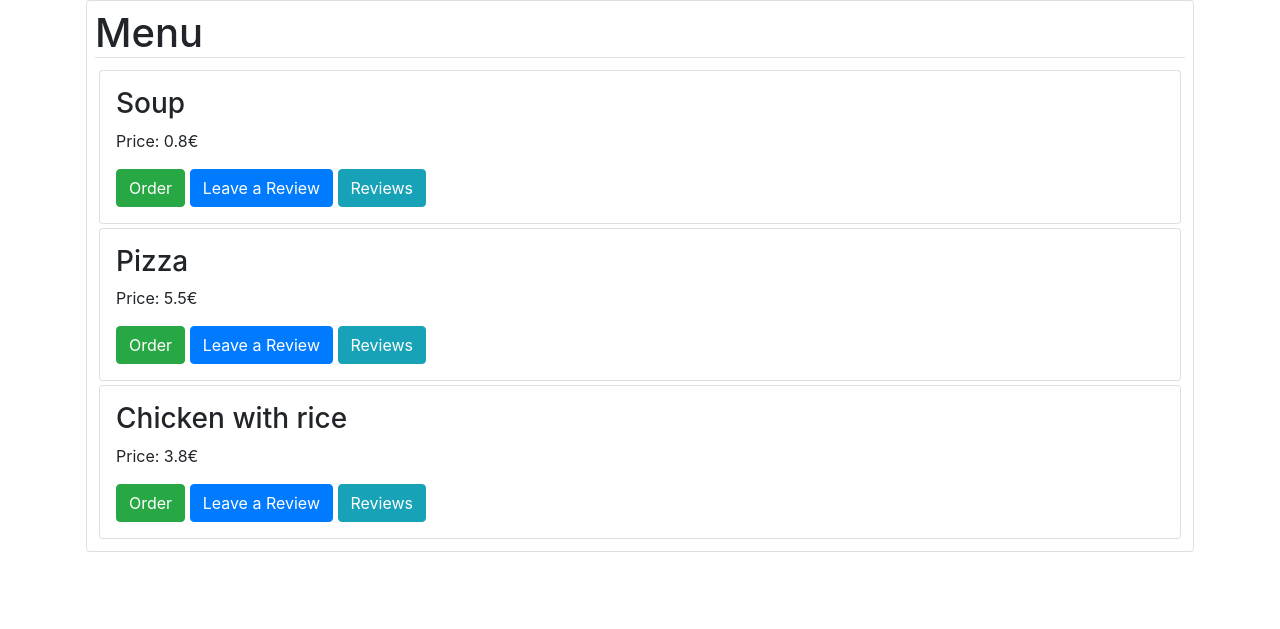
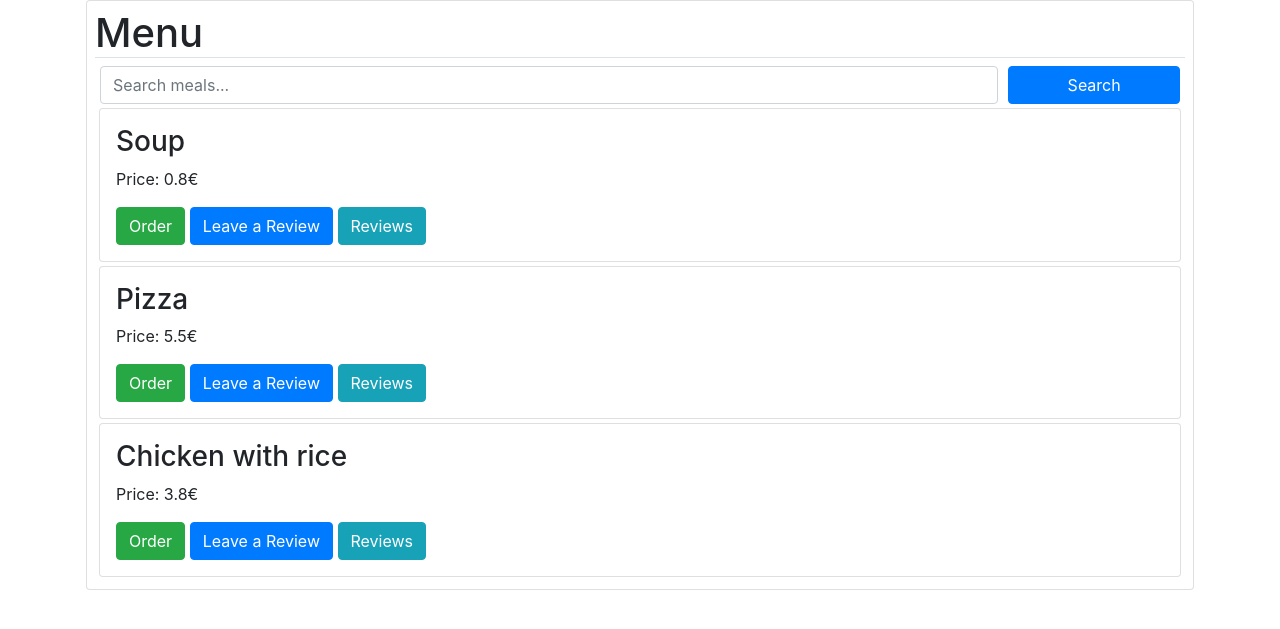
Before and after one commit to FEIProjectTeam/upb-project, a Django app: page /menu/ in a window 1280 px wide. Shown: the part 88-717 px from the top of the page. Run offline with Django 4.2, Linux system fonts and the light colour scheme; a user stored in the database is signed in; data comes from the database, SQL or seed files in the repository; some libraries are stand-ins or nearby versions.

Commit message:
fix: readd search bar

```diff
--- a/project/canteen/templates/canteen/meals_menu.html
+++ b/project/canteen/templates/canteen/meals_menu.html
@@ -3,6 +3,16 @@
 {% block content %}
     <div class="card p-2">
         <h1 class="border-bottom">Menu</h1>
+        <form method="GET" action="{% url 'menu' %}">
+            <div class="form-row mx-0">
+                <div class="col-9 col-sm-10">
+                    <input class="form-control" type="text" name="q" placeholder="Search meals..." value="{{ request.GET.q }}">
+                </div>
+                <div class="col-3 col-sm-2">
+                    <button class="btn btn-primary btn-block" type="submit">Search</button>
+                </div>
+            </div>
+        </form>
         <div class="">
             {% for meal in mealsList %}
                 <div class="card p-3 m-1 bg-white rounded">
--- a/project/canteen/views.py
+++ b/project/canteen/views.py
@@ -164,7 +164,11 @@ class MealsMenuView(LoginRequiredMixin, View):
     template_name = "canteen/meals_menu.html"
 
     def get(self, request):
-        meals = get_all_meals()
+        query = request.GET.get("q")
+        if query:
+            meals = Meal.objects.filter(name__icontains=query)
+        else:
+            meals = get_all_meals()
         return render(request, self.template_name, {"mealsList": meals})
 
 
```
